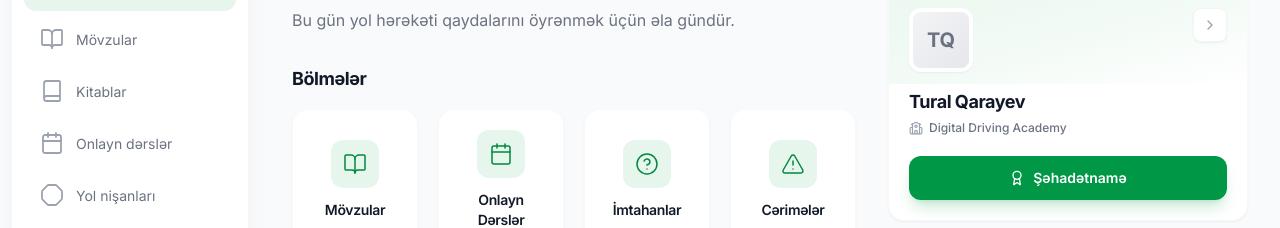
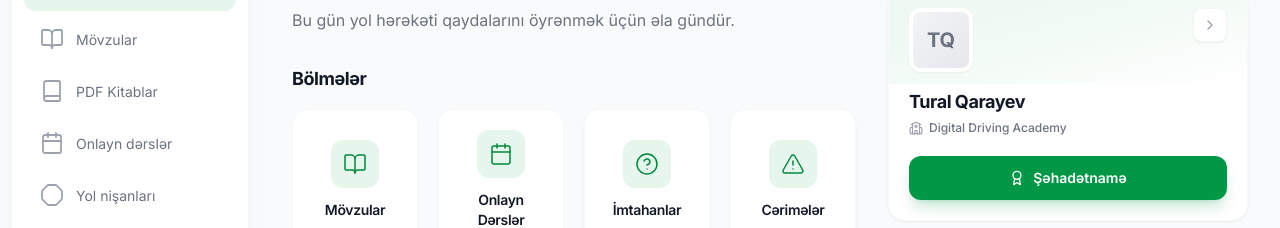
Before and after one commit to tur4l999/DDA-web, a React (Vite) app: page / in a window 1280 px wide. Shown: the part 142-370 px from the top of the page. Built offline with nearby package versions, Linux system fonts and the light colour scheme.

Commit message:
Rename 'Kitablar' to 'PDF Kitablar' in Sidebar and Page Header

```diff
--- a/src/components/BooksPage.jsx
+++ b/src/components/BooksPage.jsx
@@ -188,7 +188,7 @@ Maddə 60. Xəbərdarlıq nişanları
                   <button onClick={onBack} className="p-2 -ml-2 text-gray-500 hover:text-gray-900 rounded-xl hover:bg-gray-100 transition-colors">
                      <ArrowLeft className="w-5 h-5" />
                   </button>
-                  <h1 className="text-xl font-bold text-gray-900 tracking-tight">Kitabxana</h1>
+                  <h1 className="text-xl font-bold text-gray-900 tracking-tight">PDF Kitablar</h1>
                </div>
 
                {/* Navigation Tabs */}
--- a/src/components/Sidebar.jsx
+++ b/src/components/Sidebar.jsx
@@ -4,7 +4,7 @@ import { useState } from 'react'
 const menuItems = [
   { icon: Home, label: 'Əsas səhifə', page: 'dashboard' },
   { icon: BookOpen, label: 'Mövzular', page: 'topics' },
-  { icon: Book, label: 'Kitablar', page: 'books' },
+  { icon: Book, label: 'PDF Kitablar', page: 'books' },
   { icon: Calendar, label: 'Onlayn dərslər', page: 'classes' },
   { icon: Octagon, label: 'Yol nişanları', page: 'road-signs' },
   { icon: AlertTriangle, label: 'Cərimələr', page: 'penalties' },
```
